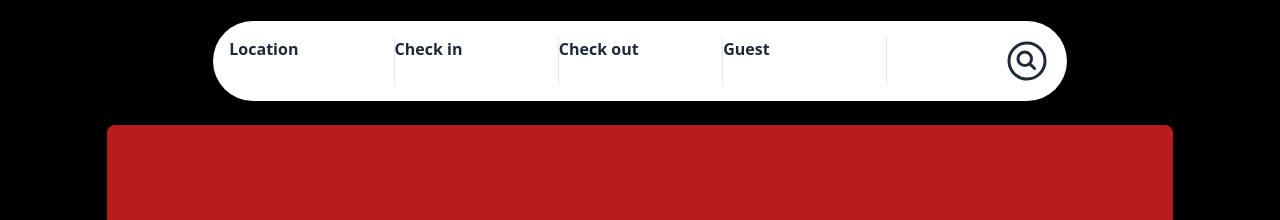
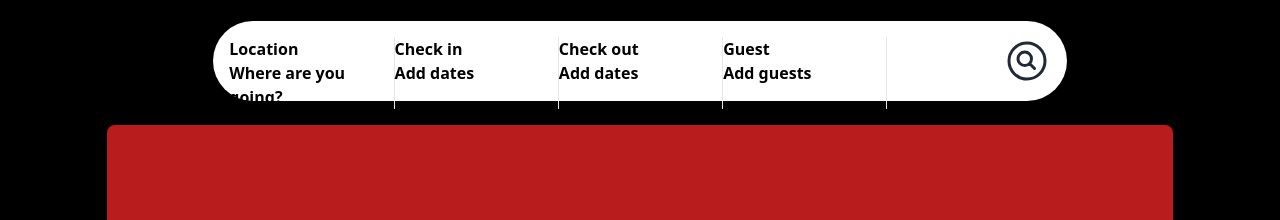
Before and after one commit to darkimpow/Deliverable-8-Airbnb-clone-, a plain HTML site: page index.html in a window 1280 px wide. Shown: the part 83-303 px from the top of the page. Drawn offline with nearby package versions, Linux system fonts and the light colour scheme.

Commit message:
added another line of text in middle pill section

```diff
--- a/index.html
+++ b/index.html
@@ -8,7 +8,7 @@
         <div class="mx-auto w-10/12">
             <header class= "h-20 text-white hover-slate-400 flex justify-between">
                 <div>
-                    <img class="object-scale-down h-26 w-20" src="https://starpng.com/public/uploads/preview/airbnb-logo-airbnb-logo-white-on-black-png-image-transparent-101576586899a2xgsawyyh.png">
+                    <img class="object-scale-down h-27 w-20" src="https://starpng.com/public/uploads/preview/airbnb-logo-airbnb-logo-white-on-black-png-image-transparent-101576586899a2xgsawyyh.png">
                 </div>
                 <div>
                     <ul class="flex justify-items-center hover:decoration-inherit transition duration-300 ease-in-out">
@@ -49,10 +49,18 @@
         <br>
         <section class="w-8/12 h-20 p-4 bg-white font-semibold mx-auto rounded-full">
             <div class="grid grid-cols-5 divide-x">
-                <div>Location</div>
-                <div>Check in</div>
-                <div>Check out</div>
-                <div>Guest</div>
+                <div class="text-black">Location
+                    <p> Where are you going?</p>
+                </div>
+                <div class="text-black">Check in
+                    <p>Add dates</p>
+                </div>
+                <div class="text-black">Check out
+                    <p>Add dates</p>
+                </div>
+                <div class="text-black">Guest
+                    <p>Add guests</p>
+                </div>
                 <div class="justify-items-end"> <svg class="w-12" xmlns="http://www.w3.org/2000/svg" fill="none" viewBox="0 0 24 24" stroke-width="1.5" stroke="currentColor">
                     <path stroke-linecap="round" stroke-linejoin="round" d="M15.75 15.75l-2.489-2.489m0 0a3.375 3.375 0 10-4.773-4.773 3.375 3.375 0 004.774 4.774zM21 12a9 9 0 11-18 0 9 9 0 0118 0z" />
                 </svg>
```
